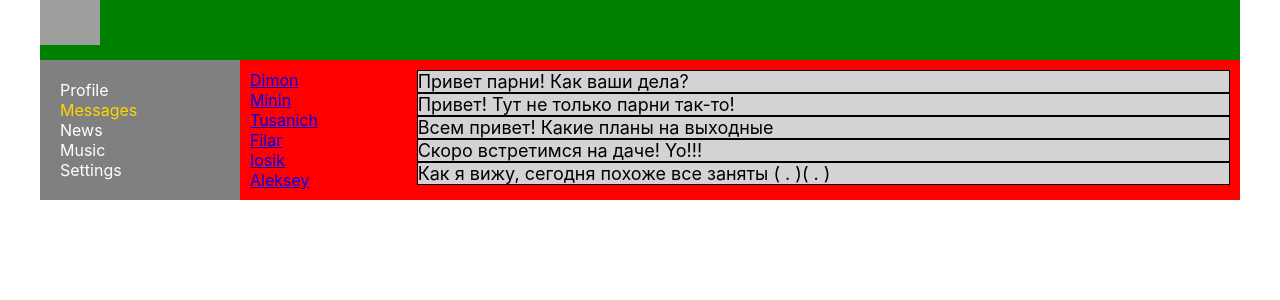
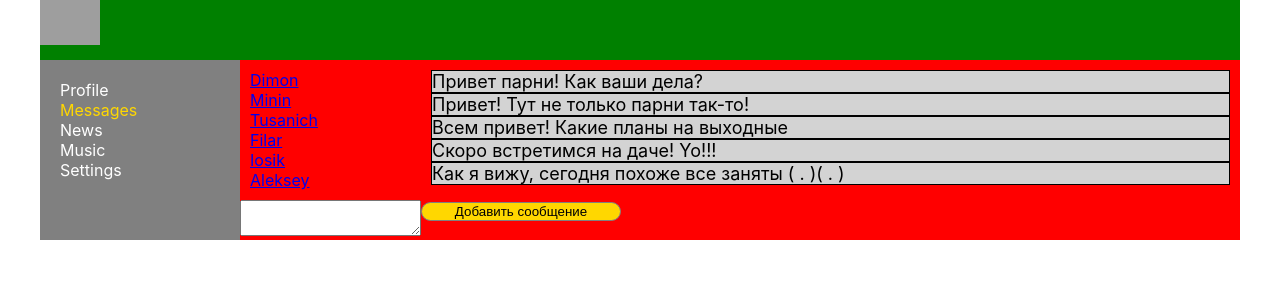
Before and after one commit to BelovDmitriii/ReactJS-Project, a React (Create React App) app in the folder first-project/: page /dialogs in a window 1280 px wide. Shown: the top 300 px of the page. Built offline with nearby package versions, Linux system fonts and the light colour scheme; grey boxes are pictures that could not be loaded.

Commit message:
added UI functions (add new post)

```diff
--- a/first-project/src/App.js
+++ b/first-project/src/App.js
@@ -18,7 +18,7 @@ const App = (props) => {
         <Navbar />
         <div className='app-wrapper-content'>
           <Route path="/dialogs" render = {() => <Dialogs state = {props.appState.messagePage} />} />
-          <Route path ="/profile" component = {() => <Profile state ={props.appState.profilePage} />} />
+          <Route path ="/profile" render = {() => <Profile state ={props.appState.profilePage} addPost = {props.addPost}/>} />
           <Route path ="/news" component = {() => <News />} />
           <Route path ="/music" component = {() => <Music />} />
           <Route path ="/settings" component = {() => <Settings />} />
--- a/first-project/src/components/Dialogs/Dialogs.jsx
+++ b/first-project/src/components/Dialogs/Dialogs.jsx
@@ -7,7 +7,11 @@ const Dialogs = (props) => {
 
     let dialogsElement = props.state.dialogs.map ((dialog) => <DialogsItem name = {dialog.name} id = {dialog.id} />);
     let messageElement = props.state.messages.map ((mes) => <Message message={mes.message} />);
-
+    let newMessageElement = React.createRef();
+    let addMessage = () => {
+        let text = newMessageElement.current.value;
+        alert (text);
+    }
 
     return (
         <div className = {style.dialogs}>
@@ -17,6 +21,12 @@ const Dialogs = (props) => {
             <div className = {style.messages}>
                 {messageElement}
             </div>
+            <div>
+                <textarea ref = {newMessageElement}></textarea>
+            </div>
+            <div>
+                <button className={style.btn} onClick = {addMessage}>Добавить сообщение</button>
+            </div>
         </div>
     );
 }
--- a/first-project/src/components/Dialogs/Dialogs.module.css
+++ b/first-project/src/components/Dialogs/Dialogs.module.css
@@ -20,3 +20,10 @@
     font-size: 18px;
     border: 1px solid;
 }
+
+.btn {
+    width: 200px;
+    border-radius: 20px;
+    background-color: gold;
+    border: 1px solid grey;
+}
--- a/first-project/src/components/Profile/MyPosts/MyPosts.jsx
+++ b/first-project/src/components/Profile/MyPosts/MyPosts.jsx
@@ -5,6 +5,12 @@ import style from "./MyPosts.module.css";
 const MyPosts = (props) => {
 
     let postsElements = props.posts.map ((p) => <Post message={p.message} likeCounts={p.likeCounts} />);
+    let newPostElement = React.createRef();
+
+    let addPost = () => {
+        let text = newPostElement.current.value;
+        props.addPost(text);
+    }
 
     return (
         <div className={style.postsBlock}>
@@ -13,10 +19,10 @@ const MyPosts = (props) => {
                 Новый пост
             </div>
             <div>
-                <textarea></textarea>
+                <textarea ref = {newPostElement } ></textarea>
             </div>
             <div>
-                <button>Добавить новый пост</button>
+                <button onClick = { addPost }>Добавить новый пост</button>
             </div>
             <div className={style.posts}>
                 {postsElements}
--- a/first-project/src/components/Profile/MyPosts/Post/Post.jsx
+++ b/first-project/src/components/Profile/MyPosts/Post/Post.jsx
@@ -1,10 +1,10 @@
 import React from 'react';
-import third from "./Post.module.css";
+import style from "./Post.module.css";
 
 
 const Post = (props) => {
     return (
-        <div className={third.item}>
+        <div className={style.item}>
             <img src="https://sun9-15.userapi.com/impf/2nJa81lKvxUJXaeTwwiUTpiSsVEYdesU73XVqg/cHl0KfIBLmg.jpg?size=604x483&quality=96&sign=08689843ca70fd5897f31a074625f0ab&type=album" alt = 'ava'/>
             {props.message}
             <div>
--- a/first-project/src/components/Profile/Profile.jsx
+++ b/first-project/src/components/Profile/Profile.jsx
@@ -1,5 +1,5 @@
 import React from 'react';
-import third from "./Profile.module.css";
+import style from "./Profile.module.css";
 import MyPosts from './MyPosts/MyPosts';
 import ProfileInfo from './Profileinfo/Profileinfo';
 
@@ -8,7 +8,7 @@ const Profile = (props) => {
     return (
         <div>
             <ProfileInfo />
-            <MyPosts posts = {props.state.posts} />
+            <MyPosts posts = {props.state.posts} addPost= {props.addPost} />
         </div>
     );
 }
--- a/first-project/src/index.js
+++ b/first-project/src/index.js
@@ -4,11 +4,13 @@ import './index.css';
 import App from './App';
 import reportWebVitals from './reportWebVitals';
 import state from './redux/state';
+import {addPost} from './redux/state';
+import {BrowserRouter} from "react-router-dom";
 
 ReactDOM.render(
-  <React.StrictMode>
-    <App appState = {state} />
-  </React.StrictMode>,
+  <BrowserRouter>
+    <App appState = {state} addPost = {addPost} />
+  </BrowserRouter>,
   document.getElementById('root')
 );
 
--- a/first-project/src/redux/state.js
+++ b/first-project/src/redux/state.js
@@ -26,4 +26,15 @@ let state = {
     }
 }
 
+ export let addPost = (postMessage) => {
+     debugger;
+    let newPost = {
+        id: 5,
+        message: postMessage,
+        likeCounts: 0
+    };
+
+    state.profilePage.posts.push(newPost);
+ }
+
 export default state;
```
